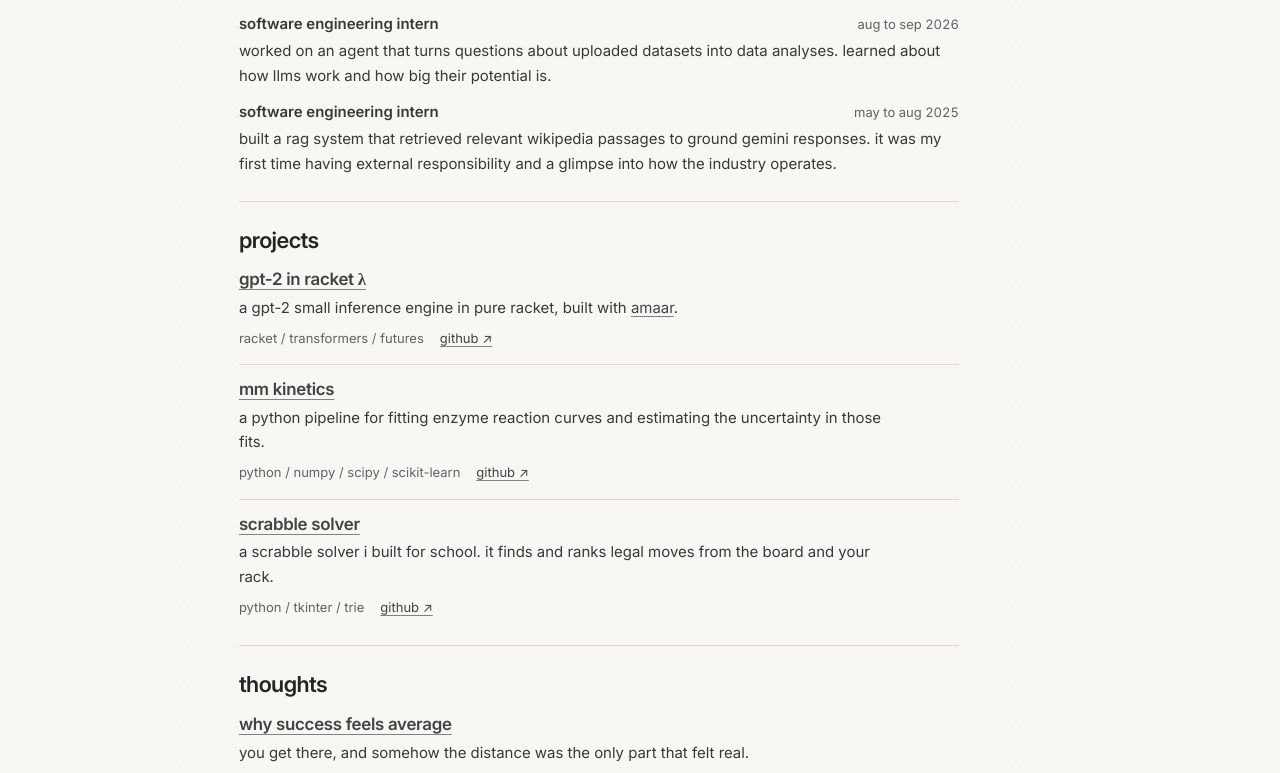
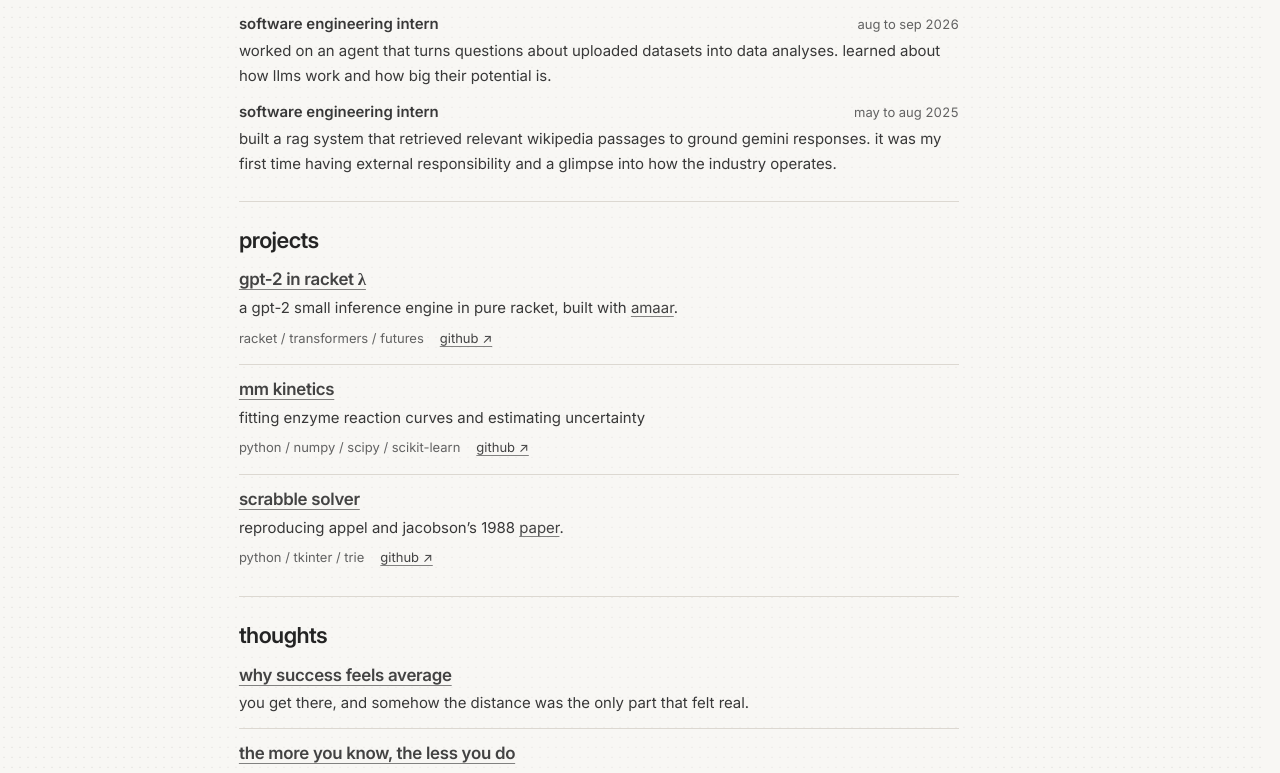
Before and after one commit to aehsan275/portfolio, a React (Vite) app: page / in a window 1280 px wide. Shown: the part 560-1333 px from the top of the page. Built offline with nearby package versions, Linux system fonts and the light colour scheme.

Commit message:
Update Kinetics and Scrabble project descriptions

```diff
--- a/src/App.tsx
+++ b/src/App.tsx
@@ -329,11 +329,11 @@ function PortfolioContent({ reduced, initialHome }: { reduced: boolean; initialH
                 </h3>
                 <p>
                   {project.description}
-                  {'collaborator' in project && (
+                  {'descriptionLink' in project && (
                     <>
-                      , built with{' '}
-                      <a className="d-link" href={project.collaborator.website}>
-                        {project.collaborator.name}
+                      {' '}
+                      <a className="d-link" href={project.descriptionLink.href}>
+                        {project.descriptionLink.label}
                       </a>
                       .
                     </>
--- a/src/data.ts
+++ b/src/data.ts
@@ -41,8 +41,8 @@ export const projects = [
       image: '/projects/gpt2-rkt/recorded-run.png',
       imageSize: { width: 712, height: 722 },
     },
-    description: 'a gpt-2 small inference engine in pure racket',
-    collaborator: { name: 'amaar', website: 'https://amaarsy.com/' },
+    description: 'a gpt-2 small inference engine in pure racket, built with',
+    descriptionLink: { label: 'amaar', href: 'https://amaarsy.com/' },
     tech: ['racket', 'transformers', 'futures'],
     note: '',
     repository: 'https://github.com/amaarsyed/gpt2-rkt',
@@ -145,8 +145,7 @@ export const projects = [
     },
     title: 'mm kinetics',
     summary: 'fits enzyme reaction curves and estimates uncertainty.',
-    description:
-      'a python pipeline for fitting enzyme reaction curves and estimating the uncertainty in those fits.',
+    description: 'fitting enzyme reaction curves and estimating uncertainty',
     detail:
       'uses michaelis–menten curve fitting, bootstrap intervals and regression models. examples use synthetic data. validation groups samples by enzyme and includes conformal prediction intervals.',
     tech: ['python', 'numpy', 'scipy', 'scikit-learn'],
@@ -215,8 +214,11 @@ export const projects = [
     },
     title: 'scrabble solver',
     summary: 'finds and ranks legal moves from your board and rack.',
-    description:
-      'a scrabble solver i built for school. it finds and ranks legal moves from the board and your rack.',
+    description: 'reproducing appel and jacobson’s 1988',
+    descriptionLink: {
+      label: 'paper',
+      href: 'https://users.cs.northwestern.edu/~robby/uc-courses/22001-2008-winter/worlds-fastest-scrabble-appel-jacobson.pdf',
+    },
     detail:
       'uses anchor squares, cross-checks and trie search to prune invalid moves. a tkinter board lets you enter a rack, try positions and inspect the results.',
     tech: ['python', 'tkinter', 'trie'],
```
